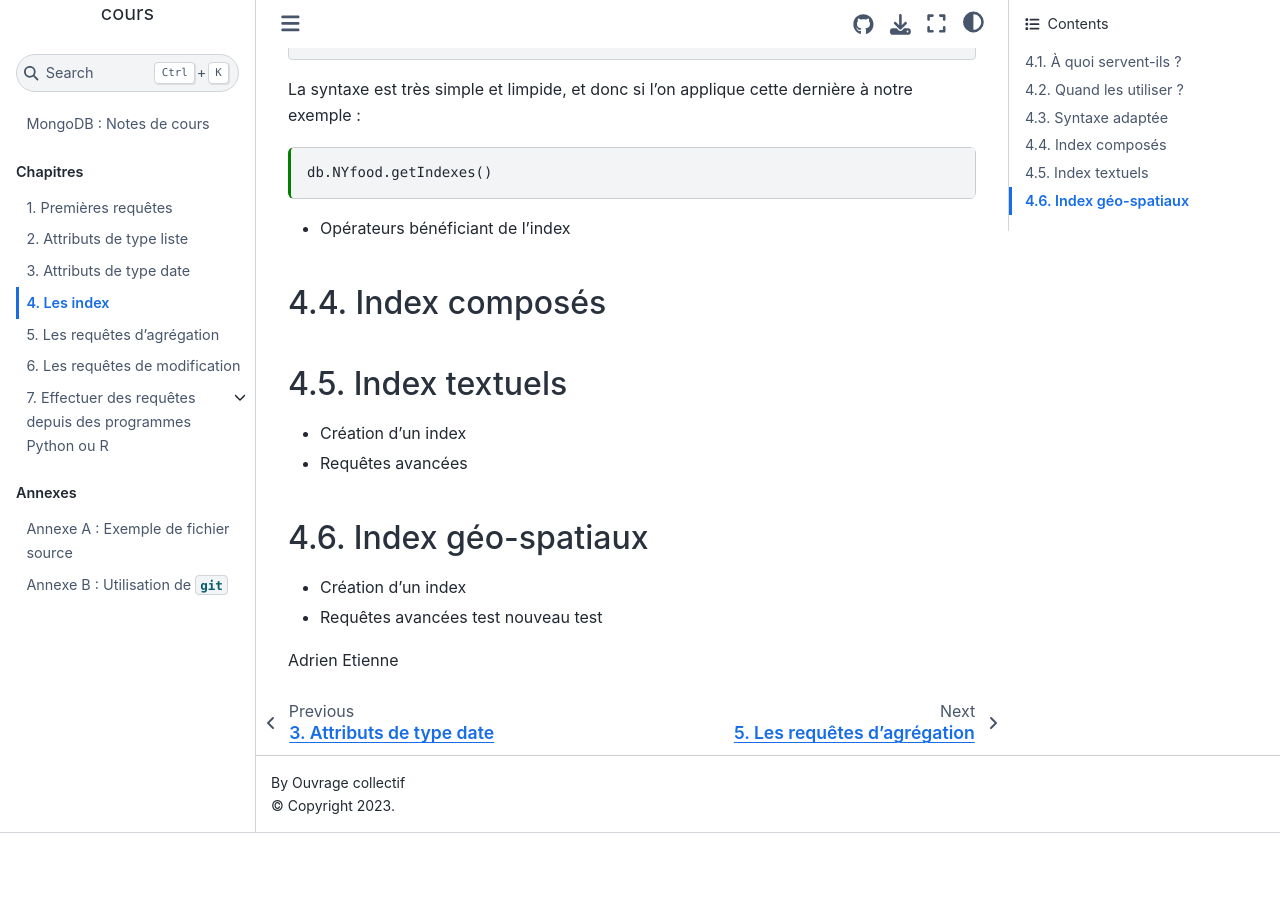
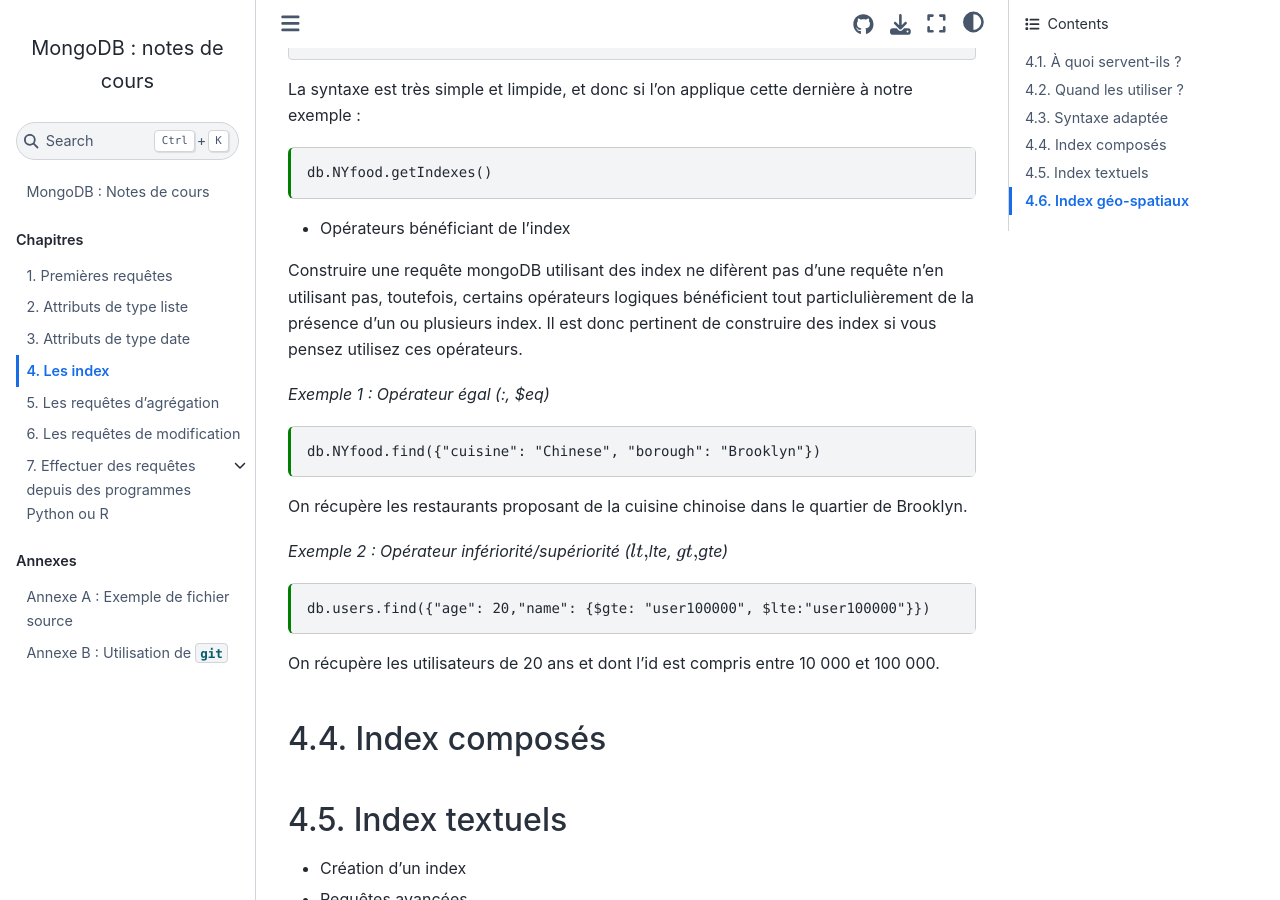
Before and after one commit to rtavenar/mongo_book, a Jupyter Book: the page built from content/04_index.md, in a window 1280 px wide and 900 px high, scrolled down 1956 px. Built offline with Jupyter Book 1.0.4 settings and Sphinx 7.4.7 and the Sphinx Book theme 1.1.4, drawn with Linux system fonts in a browser that asks for light colours; before the commit the page ends 2789 px from its top, so only the background shows below that.

Commit message:
Update 04_index.md

````diff
--- a/content/04_index.md
+++ b/content/04_index.md
@@ -80,6 +80,24 @@
 
 * Opérateurs bénéficiant de l’index
 
+Construire une requête mongoDB utilisant des index ne difèrent pas d'une requête n'en utilisant pas, toutefois, certains opérateurs logiques bénéficient tout particlulièrement de la présence d'un ou plusieurs index. Il est donc pertinent de construire des index si vous pensez utilisez ces opérateurs.
+
+_Exemple 1 : Opérateur égal (:, $eq)_
+
+```{code-cell}
+db.NYfood.find({"cuisine": "Chinese", "borough": "Brooklyn"})
+```
+
+On récupère les restaurants proposant de la cuisine chinoise dans le quartier de Brooklyn.
+
+_Exemple 2 : Opérateur infériorité/supériorité ($lt, $lte, $gt, $gte)_
+
+```{code-cell}
+db.users.find({"age": 20,"name": {$gte: "user100000", $lte:"user100000"}})
+```
+
+On récupère les utilisateurs de 20 ans et dont l'id est compris entre 10 000 et 100 000.
+
 ## Index composés
 
 ## Index textuels
````
